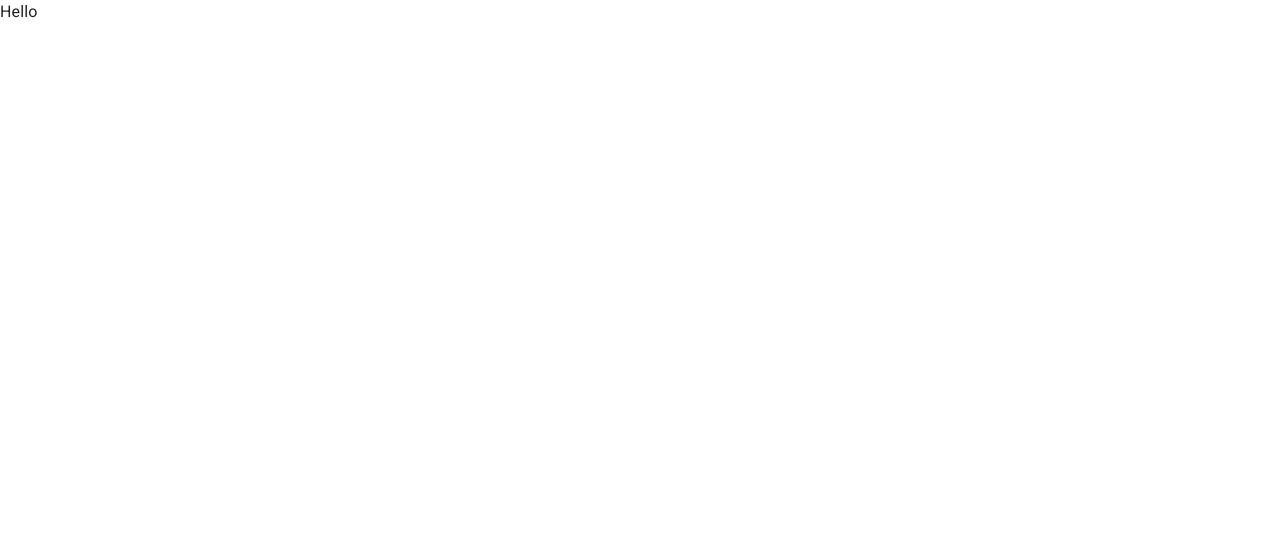
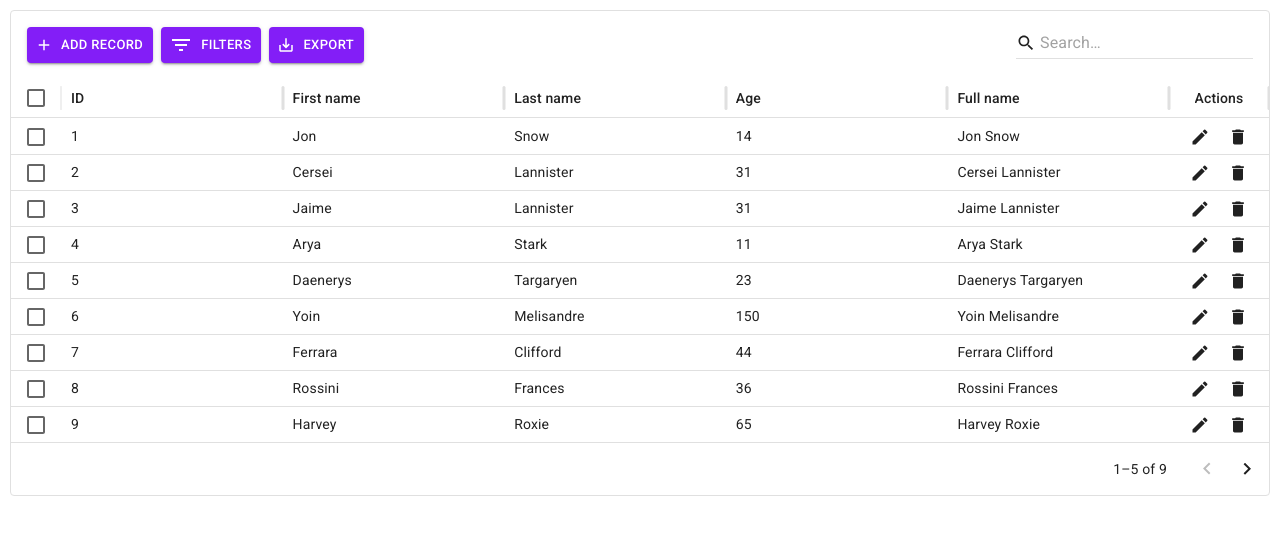
Before and after one commit to DanJul572/React_Training_App, a React (Vite) app: page / in a window 1280 px wide. Shown: the top 534 px of the page. Built offline with nearby package versions, Linux system fonts and the light colour scheme.

Commit message:
update ZTable feature

```diff
--- a/src/App.tsx
+++ b/src/App.tsx
@@ -1,10 +1,11 @@
 import Box from '@mui/material/Box';
-import Typography from '@mui/material/Typography';
+
+import TableDemo from './demos/TableDemo';
 
 const App = () => {
     return (
         <Box data-testid="content">
-            <Typography>Hello</Typography>
+            <TableDemo />
         </Box>
     );
 };
--- a/src/components/table/formatedColumns.tsx
+++ b/src/components/table/formatedColumns.tsx
@@ -1,7 +1,7 @@
 import Delete from '@mui/icons-material/Delete';
 import Edit from '@mui/icons-material/Edit';
 
-import { GridActionsCellItem } from '@mui/x-data-grid/components/cell/GridActionsCellItem';
+import { GridActionsCellItem } from '@mui/x-data-grid/components';
 import { GridColDef } from '@mui/x-data-grid/models/colDef/gridColDef';
 
 const formatedColumns = (
@@ -9,8 +9,14 @@ const formatedColumns = (
     onEdit: (id: any) => void,
     onDelete: (id: any) => void
 ): GridColDef[] => {
+    const mappingColumns: GridColDef[] = columns.map((column) => {
+        column.flex = 1;
+        column.disableColumnMenu = true;
+        return column;
+    });
+
     return [
-        ...columns,
+        ...mappingColumns,
         {
             field: 'actions',
             type: 'actions',
--- a/src/components/table/index.tsx
+++ b/src/components/table/index.tsx
@@ -1,31 +1,11 @@
-import { DataGrid } from '@mui/x-data-grid/DataGrid/DataGrid';
-import { GridAutosizeOptions } from '@mui/x-data-grid/hooks/features/columnResize/gridColumnResizeApi';
-import { GridColDef } from '@mui/x-data-grid/models/colDef/gridColDef';
-import { GridInitialStateCommunity } from '@mui/x-data-grid/models/gridStateCommunity';
+import { DataGrid } from '@mui/x-data-grid/DataGrid';
 import { GridSlotsComponent } from '@mui/x-data-grid/models/gridSlotsComponent';
 
 import ToolBar from './Toolbar';
 import formatedColumns from './formatedColumns';
 
-type Props = {
-    columns: readonly GridColDef[];
-    id: string;
-    rows: any[];
-    onRowSelect: (data: any) => void;
-    onAdd: () => void;
-    onEdit: (data: any) => void;
-    onDelete: (data: any) => void;
-};
-
-const pageSize: number = 5;
-const initialState: GridInitialStateCommunity = {
-    pagination: {
-        paginationModel: { page: 0, pageSize: pageSize },
-    },
-};
-const autoSizeOption: GridAutosizeOptions = {
-    includeOutliers: true,
-};
+import { Props } from './types';
+import table from '../../configs/table';
 
 const ZTable = (props: Props) => {
     const columns = formatedColumns(
@@ -38,20 +18,30 @@ const ZTable = (props: Props) => {
         toolbar: () => <ToolBar onAdd={props.onAdd} />,
     };
 
+    const getRowId = (row: any) => row[props.id];
+
     return (
         <div style={{ width: '100%', padding: 10 }}>
             <DataGrid
                 autoHeight={true}
-                autosizeOptions={autoSizeOption}
+                autosizeOptions={table.autoSizeOption}
                 checkboxSelection={true}
                 columns={columns}
-                density="compact"
-                getRowId={(row) => row[props.id]}
-                initialState={initialState}
-                onRowSelectionModelChange={props.onRowSelect}
+                density={table.density}
+                filterDebounceMs={table.filterDebounceMs}
+                filterMode={table.gridMode}
+                getRowId={getRowId}
+                initialState={table.initialState}
+                onFilterModelChange={props.onFilter}
+                onPaginationModelChange={props.onChangePage}
+                onRowSelectionModelChange={props.onSelect}
+                onSortModelChange={props.onSort}
+                pageSizeOptions={table.pageSizeOptions}
+                paginationMode={table.gridMode}
+                rowCount={props.rows.length}
                 rows={props.rows}
                 slots={slots}
-                pageSizeOptions={[10]}
+                sortingMode={table.gridMode}
             />
         </div>
     );
--- /dev/null
+++ b/src/components/table/types.tsx
@@ -0,0 +1,18 @@
+import { GridColDef } from '@mui/x-data-grid/models/colDef/gridColDef';
+import { GridFilterModel } from '@mui/x-data-grid/models/gridFilterModel';
+import { GridPaginationModel } from '@mui/x-data-grid/models/gridPaginationProps';
+import { GridRowSelectionModel } from '@mui/x-data-grid/models/gridRowSelectionModel';
+import { GridSortModel } from '@mui/x-data-grid/models/gridSortModel';
+
+export type Props = {
+    columns: readonly GridColDef[];
+    id: string;
+    rows: any[];
+    onAdd: () => void;
+    onChangePage: (data: GridPaginationModel) => void;
+    onDelete: (data: any) => void;
+    onEdit: (data: any) => void;
+    onFilter: (data: GridFilterModel) => void;
+    onSelect: (data: GridRowSelectionModel) => void;
+    onSort: (data: GridSortModel) => void;
+};
--- /dev/null
+++ b/src/configs/table.ts
@@ -0,0 +1,29 @@
+import { GridAutosizeOptions } from "@mui/x-data-grid/hooks/features/columnResize/gridColumnResizeApi";
+import { GridDensity } from "@mui/x-data-grid/models/gridDensity";
+import { GridFeatureMode } from "@mui/x-data-grid/models/gridFeatureMode";
+import { GridInitialStateCommunity } from "@mui/x-data-grid/models/gridStateCommunity";
+
+const pageSize: number = 5;
+const density: GridDensity = 'compact';
+const initialState: GridInitialStateCommunity = {
+    pagination: {
+        paginationModel: { page: 0, pageSize: pageSize },
+    },
+};
+const autoSizeOption: GridAutosizeOptions = {
+    includeOutliers: true,
+};
+const pageSizeOptions: number[] = [5];
+const filterDebounceMs: number = 1000;
+const gridMode: GridFeatureMode = 'server';
+
+const table = {
+    autoSizeOption,
+    density,
+    filterDebounceMs,
+    gridMode,
+    initialState,
+    pageSizeOptions,
+}
+
+export default table;
--- /dev/null
+++ b/src/demos/TableDemo.tsx
@@ -0,0 +1,100 @@
+import { GridColDef } from '@mui/x-data-grid/models/colDef/gridColDef';
+import { GridFilterModel } from '@mui/x-data-grid/models/gridFilterModel';
+import { GridPaginationModel } from '@mui/x-data-grid/models/gridPaginationProps';
+import { GridRowSelectionModel } from '@mui/x-data-grid/models/gridRowSelectionModel';
+import { GridSortModel } from '@mui/x-data-grid/models/gridSortModel';
+
+import ZTable from '../components/table';
+
+type People = {
+    id: number;
+    firstName: string;
+    lastName: string;
+    age: number;
+};
+
+const columns: GridColDef[] = [
+    { field: 'id', headerName: 'ID', width: 90 },
+    {
+        field: 'firstName',
+        headerName: 'First name',
+        width: 150,
+    },
+    {
+        field: 'lastName',
+        headerName: 'Last name',
+        width: 150,
+    },
+    {
+        field: 'age',
+        headerName: 'Age',
+        width: 110,
+    },
+    {
+        field: 'fullName',
+        headerName: 'Full name',
+        description: 'This column has a value getter and is not sortable.',
+        width: 160,
+        valueGetter: (_value, row) =>
+            `${row.firstName || ''} ${row.lastName || ''}`,
+    },
+];
+
+const rows: People[] = [
+    { id: 1, lastName: 'Snow', firstName: 'Jon', age: 14 },
+    { id: 2, lastName: 'Lannister', firstName: 'Cersei', age: 31 },
+    { id: 3, lastName: 'Lannister', firstName: 'Jaime', age: 31 },
+    { id: 4, lastName: 'Stark', firstName: 'Arya', age: 11 },
+    { id: 5, lastName: 'Targaryen', firstName: 'Daenerys', age: 23 },
+    { id: 6, lastName: 'Melisandre', firstName: 'Yoin', age: 150 },
+    { id: 7, lastName: 'Clifford', firstName: 'Ferrara', age: 44 },
+    { id: 8, lastName: 'Frances', firstName: 'Rossini', age: 36 },
+    { id: 9, lastName: 'Roxie', firstName: 'Harvey', age: 65 },
+];
+
+const onAdd = (): void => {
+    console.log('onAdd');
+};
+
+const onChangePage = (data: GridPaginationModel): void => {
+    console.log('onChagePage', data.page);
+};
+
+const onDelete = (data: People): void => {
+    console.log('onFilter', data);
+};
+
+const onEdit = (data: People): void => {
+    console.log('onEdit', data);
+};
+
+const onFilter = (data: GridFilterModel): void => {
+    console.log('onFilter', data);
+};
+
+const onSelect = (data: GridRowSelectionModel): void => {
+    console.log('onSelect', data);
+};
+
+const onSort = (data: GridSortModel): void => {
+    console.log('onSort', data);
+};
+
+const TableDemo = () => {
+    return (
+        <ZTable
+            columns={columns}
+            rows={rows}
+            id="id"
+            onAdd={onAdd}
+            onChangePage={onChangePage}
+            onDelete={onDelete}
+            onEdit={onEdit}
+            onFilter={onFilter}
+            onSelect={onSelect}
+            onSort={onSort}
+        />
+    );
+};
+
+export default TableDemo;
```
Also changed, not shown: src/components/table/Toolbar.tsx (+12 -6 lines).
